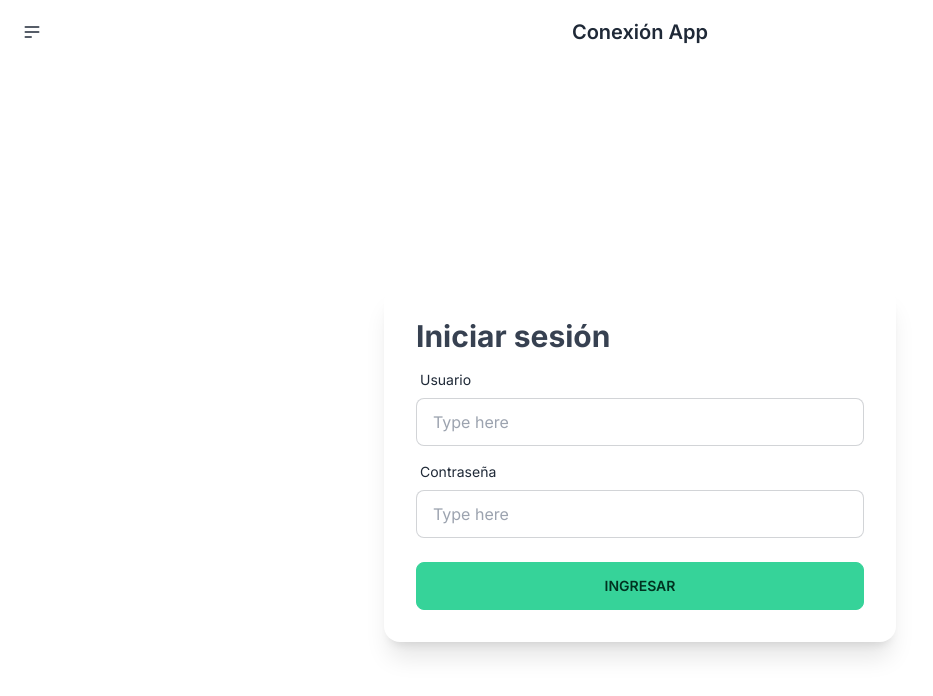
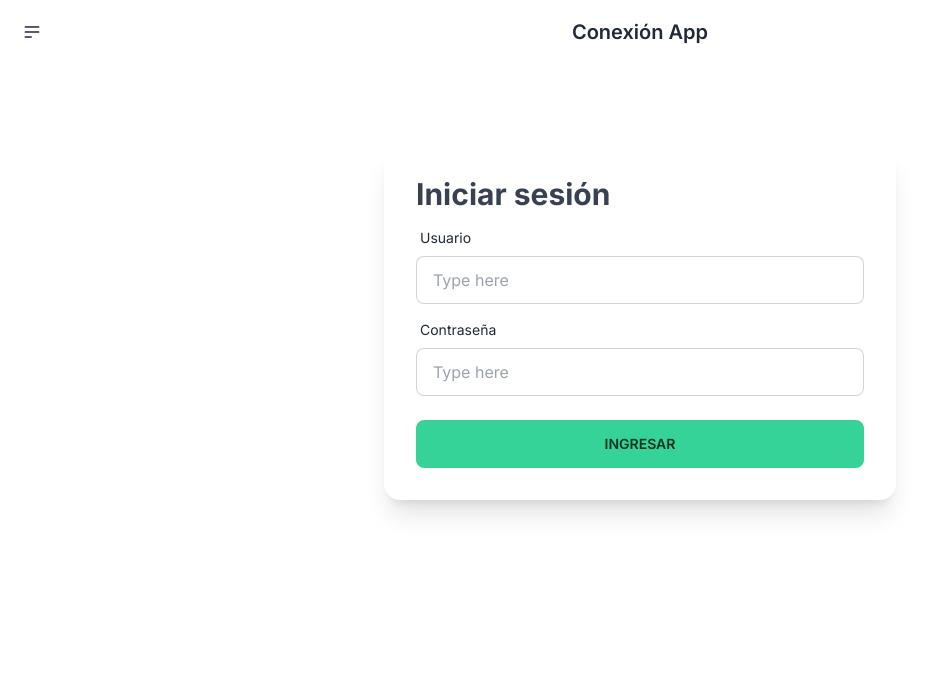
Before and after one commit to Andreseag/app-conexion, a Next.js app: page / in a window 1280 px wide. Shown: the top 696 px of the page, without its empty margins (0-933 px from the left). Built offline with nearby package versions, Linux system fonts and the light colour scheme.

Commit message:
fix: fix error in login :sparkles:

```diff
--- a/src/api/auth/authActions.ts
+++ b/src/api/auth/authActions.ts
@@ -18,7 +18,7 @@ async function apiLogin(body: { username: string; password: string; }) {
     throw new Error("Failed to fetch data");
   }
 
-  Cookies.set('currentUser', JSON.stringify(res.json()));
+  // Cookies.set('currentUser', JSON.stringify(res.json()));
 
 
   return res.json();
--- a/src/app/page.tsx
+++ b/src/app/page.tsx
@@ -37,7 +37,7 @@ export default function Login() {
   };
 
   return (
-    <div className="login flex justify-center items-center h-screen">
+    <div className="login flex justify-center mt-20">
       <div className="card w-11/12 sm:w-3/4 lg:w-2/5 bg-base-100 shadow-xl">
         <div className="card-body">
           <h1 className="text-3xl font-bold text-gray-700">Iniciar sesión</h1>
```
